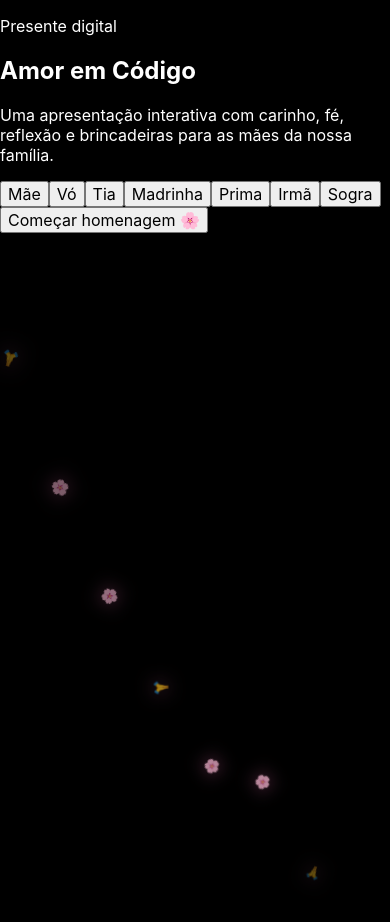
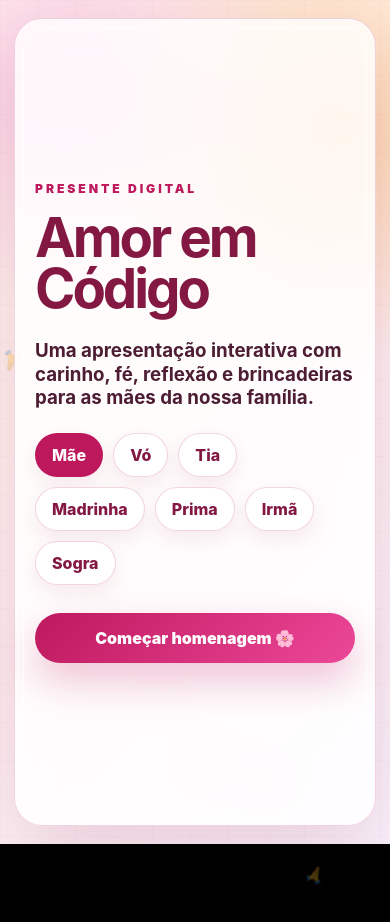
Before and after one commit to thiagodouglas19t-lang/Criando-o-inevit-vel, a React (Vite) app: page / in a window 390 px wide. Shown: the top 922 px of the page. After the commit the page ends 844 px from the top, so only its background shows below. Built offline with nearby package versions, Linux system fonts and the light colour scheme.

Commit message:
Redesign slides with premium bright theme

```diff
--- a/src/index.css
+++ b/src/index.css
@@ -2,79 +2,69 @@
 @tailwind components;
 @tailwind utilities;
 
-* {
-  box-sizing: border-box;
-  -webkit-tap-highlight-color: transparent;
-}
+* { box-sizing: border-box; -webkit-tap-highlight-color: transparent; }
+html { scroll-behavior: smooth; }
+body { margin: 0; font-family: Inter, ui-sans-serif, system-ui, -apple-system, BlinkMacSystemFont, "Segoe UI", sans-serif; background: #fff7ed; color: #3b1225; }
+button { font: inherit; border: 0; cursor: pointer; }
+button:disabled { cursor: not-allowed; opacity: .45; }
 
-html {
-  scroll-behavior: smooth;
-}
+.page { min-height: 100vh; position: relative; overflow: hidden; display: flex; align-items: center; justify-content: center; padding: 22px; }
+.bg { position: fixed; inset: 0; background: radial-gradient(circle at 15% 10%, rgba(251, 207, 232, .9), transparent 28%), radial-gradient(circle at 85% 15%, rgba(254, 215, 170, .9), transparent 30%), linear-gradient(135deg, #fff7ed, #fff1f2 48%, #faf5ff); }
+.grid-bg { position: fixed; inset: 0; opacity: .34; background-image: linear-gradient(rgba(190, 24, 93, .08) 1px, transparent 1px), linear-gradient(90deg, rgba(190, 24, 93, .08) 1px, transparent 1px); background-size: 38px 38px; }
+.heart { position: fixed; top: 110%; font-size: 1.15rem; opacity: 0; animation: floatHeart linear infinite; filter: drop-shadow(0 0 12px rgba(190, 24, 93, .25)); }
+@keyframes floatHeart { 0% { transform: translateY(0) rotate(0deg) scale(.85); opacity: 0; } 12% { opacity: .55; } 100% { transform: translateY(-125vh) rotate(360deg) scale(1.16); opacity: 0; } }
 
-body {
-  margin: 0;
-  background: #07040a;
-  color: white;
-  font-family: Inter, ui-sans-serif, system-ui, -apple-system, BlinkMacSystemFont, "Segoe UI", sans-serif;
-}
+.deck { position: relative; width: min(980px, 100%); min-height: min(720px, calc(100vh - 44px)); border: 1px solid rgba(190, 24, 93, .18); border-radius: 34px; padding: 26px; background: rgba(255,255,255,.78); box-shadow: 0 30px 90px rgba(136, 19, 55, .18), inset 0 1px 0 rgba(255,255,255,.8); backdrop-filter: blur(18px); display: flex; flex-direction: column; }
+.deck::after { content: ''; position: absolute; inset: 12px; border-radius: 26px; border: 1px solid rgba(255,255,255,.75); pointer-events: none; }
+.cover { justify-content: center; }
+.eyebrow { margin: 0; color: #be185d; font-size: .76rem; font-weight: 950; letter-spacing: .24em; text-transform: uppercase; }
+h1, h2 { margin: 0; color: #831843; letter-spacing: -.055em; line-height: .95; }
+h1 { margin-top: 16px; font-size: clamp(3rem, 14vw, 7.5rem); }
+h2 { margin-top: 10px; font-size: clamp(2.15rem, 9vw, 5.2rem); max-width: 820px; }
+.cover-text, .slide-text { color: #4c1d33; font-size: clamp(1.15rem, 4.8vw, 2rem); line-height: 1.25; font-weight: 650; }
+.cover-text { max-width: 760px; margin: 24px 0 0; }
+.slide-text { margin: 0; }
+.verse, .small-note { margin-top: 22px; border-left: 5px solid #f9a8d4; border-radius: 18px; background: rgba(253, 242, 248, .9); padding: 16px; color: #831843; font-size: clamp(1rem, 3.7vw, 1.35rem); line-height: 1.35; font-weight: 700; }
 
-button,
-input {
-  font: inherit;
-}
+.chips { display: flex; flex-wrap: wrap; gap: 10px; margin-top: 24px; }
+.chip, .ghost, .primary, .option, .gift-card { border-radius: 999px; transition: transform .18s ease, box-shadow .18s ease, background .18s ease; }
+.chip { padding: 11px 16px; background: #fff; color: #831843; border: 1px solid rgba(190, 24, 93, .18); font-weight: 850; box-shadow: 0 8px 20px rgba(136, 19, 55, .08); }
+.chip.active { background: #be185d; color: #fff; }
+.primary { width: fit-content; margin-top: 28px; padding: 15px 22px; background: linear-gradient(135deg, #be185d, #ec4899); color: white; font-weight: 950; box-shadow: 0 18px 38px rgba(190, 24, 93, .25); }
+.primary:hover, .ghost:hover, .option:hover, .gift-card:hover, .chip:hover { transform: translateY(-2px); }
+.primary.small { margin-top: 20px; }
+.ghost { padding: 14px 20px; background: rgba(255,255,255,.7); color: #831843; border: 1px solid rgba(190, 24, 93, .18); font-weight: 900; }
+.ghost.full { width: fit-content; margin-top: 16px; }
 
-.heart {
-  position: absolute;
-  top: 110%;
-  font-size: 1.2rem;
-  opacity: 0;
-  animation-name: floatHeart;
-  animation-timing-function: linear;
-  animation-iteration-count: infinite;
-  filter: drop-shadow(0 0 10px rgba(244, 114, 182, 0.65));
-}
+.top { display: flex; align-items: flex-start; justify-content: space-between; gap: 18px; }
+.counter { flex: 0 0 auto; border-radius: 999px; background: #fff; color: #be185d; border: 1px solid rgba(190, 24, 93, .15); padding: 10px 14px; font-weight: 950; box-shadow: 0 10px 26px rgba(136, 19, 55, .08); }
+.bar { height: 9px; margin: 22px 0 28px; border-radius: 99px; background: rgba(190, 24, 93, .12); overflow: hidden; }
+.bar > div { height: 100%; border-radius: 99px; background: linear-gradient(90deg, #be185d, #fb7185, #f59e0b); transition: width .35s ease; }
+.slide-body { flex: 1; display: flex; flex-direction: column; justify-content: center; }
+.nav { display: flex; justify-content: space-between; align-items: center; gap: 12px; margin-top: 26px; }
 
-@keyframes floatHeart {
-  0% {
-    transform: translateY(0) rotate(0deg) scale(0.8);
-    opacity: 0;
-  }
-  12% {
-    opacity: 0.75;
-  }
-  100% {
-    transform: translateY(-125vh) rotate(360deg) scale(1.2);
-    opacity: 0;
-  }
-}
-
-.glow-text {
-  text-shadow: 0 0 24px rgba(244, 114, 182, 0.45);
-}
-
-.card-shine {
-  position: relative;
-  overflow: hidden;
-}
-
-.card-shine::before {
-  content: "";
-  position: absolute;
-  inset: -80% auto auto -80%;
-  width: 70%;
-  height: 240%;
-  transform: rotate(25deg);
-  background: linear-gradient(90deg, transparent, rgba(255,255,255,0.22), transparent);
-  animation: shine 5s ease-in-out infinite;
-}
-
-@keyframes shine {
-  0%, 55% { left: -90%; }
-  100% { left: 135%; }
-}
+.blessing, .answer { border-radius: 28px; background: linear-gradient(135deg, #fff, #fff7ed); border: 1px solid rgba(190, 24, 93, .16); color: #831843; padding: 22px; font-size: clamp(1.25rem, 5vw, 2.2rem); line-height: 1.2; font-weight: 900; box-shadow: 0 18px 45px rgba(136, 19, 55, .12); }
+.answer.soft { margin-top: 18px; font-size: clamp(1.1rem, 4.5vw, 1.7rem); }
+.final-box { margin-top: 24px; border-radius: 30px; background: linear-gradient(135deg, #be185d, #ec4899); color: white; padding: 24px; text-align: center; font-size: clamp(1.8rem, 7vw, 4rem); font-weight: 1000; box-shadow: 0 20px 55px rgba(190, 24, 93, .24); }
+.question { margin: 0 0 18px; color: #4c1d33; font-size: clamp(1.35rem, 5vw, 2.4rem); line-height: 1.15; font-weight: 950; }
+.option-grid { display: grid; grid-template-columns: repeat(2, minmax(0, 1fr)); gap: 12px; }
+.option { border-radius: 22px; background: #fff; border: 1px solid rgba(190, 24, 93, .14); color: #831843; padding: 18px; text-align: left; font-size: 1.08rem; font-weight: 900; box-shadow: 0 12px 26px rgba(136, 19, 55, .08); }
+.card-grid { display: grid; grid-template-columns: repeat(4, minmax(0, 1fr)); gap: 12px; }
+.gift-card { border-radius: 26px; padding: 18px 14px; background: #fff; color: #831843; border: 1px solid rgba(190, 24, 93, .14); display: flex; min-height: 130px; flex-direction: column; align-items: center; justify-content: center; gap: 10px; font-weight: 950; box-shadow: 0 14px 30px rgba(136, 19, 55, .1); }
+.gift-card span { font-size: 2rem; }
+.gift-card.active { background: linear-gradient(135deg, #be185d, #ec4899); color: #fff; transform: translateY(-2px); }
 
 @media (max-width: 640px) {
-  .heart {
-    font-size: 0.95rem;
-  }
+  .page { align-items: flex-start; padding: 14px; padding-top: 18px; }
+  .deck { min-height: calc(100vh - 36px); border-radius: 28px; padding: 20px; }
+  .deck::after { inset: 8px; border-radius: 22px; }
+  .top { display: block; }
+  .counter { display: inline-block; margin-top: 14px; }
+  .bar { margin: 18px 0 22px; }
+  .slide-body { justify-content: flex-start; padding-top: 8px; }
+  .option-grid, .card-grid { grid-template-columns: 1fr; }
+  .gift-card { min-height: auto; flex-direction: row; justify-content: flex-start; }
+  .nav { position: sticky; bottom: 10px; background: rgba(255,247,237,.78); backdrop-filter: blur(12px); border: 1px solid rgba(190,24,93,.12); border-radius: 999px; padding: 8px; }
+  .nav .primary, .nav .ghost { flex: 1; margin-top: 0; padding: 13px 12px; text-align: center; }
+  .primary { width: 100%; text-align: center; }
 }
```
